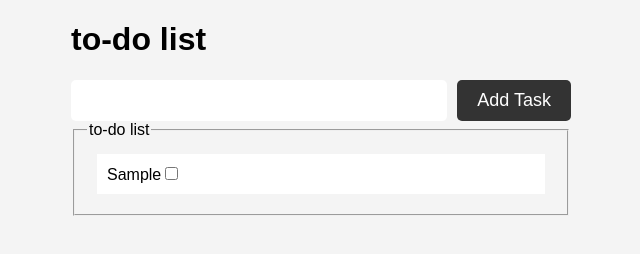
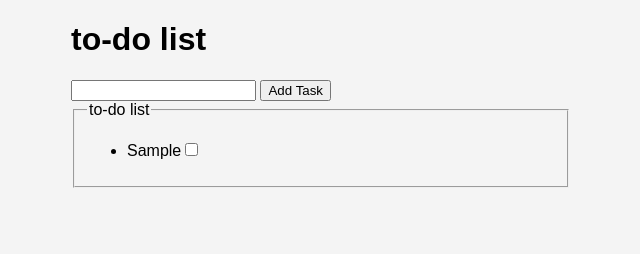
Before and after one commit to Yann0411/to-do-List, a plain HTML site: page index.html in a window 1280 px wide. Both pictures are taken after typing "Sample" into the empty fields and a click on the button "Add Task". Shown: the whole page, without its empty margins (319-959 px from the left). Drawn offline with Linux system fonts and the light colour scheme.

Commit message:
update done

```diff
--- a/app.js
+++ b/app.js
@@ -31,7 +31,13 @@ addTaskButton.addEventListener('click', () => {
 
     const myLabel = document.createElement('label')
     // myLabel.htmlFor = "checkboxId"
-    myLabel.textContent = newTaskInput.value
+    if(newTaskInput.value.trim() === ""){
+        alert("renseigner le champs")
+    }else{
+        myLabel.textContent = newTaskInput.value
+    }
+
+
     myLabel.appendChild(mycheckboxInput)
     li.append(myLabel)
 
--- a/style.css
+++ b/style.css
@@ -7,72 +7,11 @@ body {
     max-width: 500px;
   }
 
-  /* Style de l'en-tête */
-  header {
-    background-color: #333;
-    color: #fff;
-    padding: 15px;
-  }
-
-  header h1 {
-    margin: 0;
-    font-size: 36px;
-  }
-
-  /* Style de la liste de tâches */
-  #task-list {
-    list-style-type: none;
-    padding: 0;
-    margin: 0;
-  }
-
-  #task-list li {
-    background-color: #fff;
-    padding: 10px;
-    border-bottom: 1px solid #ccc;
-    display: flex;
-    justify-content: space-between;
-    align-items: center;
-    margin: 10px;
-  }
-
-  #task-list li:last-child {
-    border-bottom: none;
-  }
-
-  #task-list li .task-title {
-    flex-grow: 1;
-  }
 
   #task-list li.completed {
    text-decoration: line-through;
   }
 
-  /* Style du formulaire */
-  .task-form {
-    margin-top: 20px;
-    display: flex;
-    align-items: center;
-  }
-
-  .task-form input[type="text"] {
-    flex-grow: 1;
-    padding: 10px;
-    font-size: 18px;
-    border-radius: 5px;
-    border: none;
-  }
-
-  .task-form button {
-    background-color: #333;
-    color: #fff;
-    padding: 10px 20px;
-    font-size: 18px;
-    border-radius: 5px;
-    border: none;
-    cursor: pointer;
-    margin-left: 10px;
-  }
 
   @media (max-width: 600px) {
     body {
```
